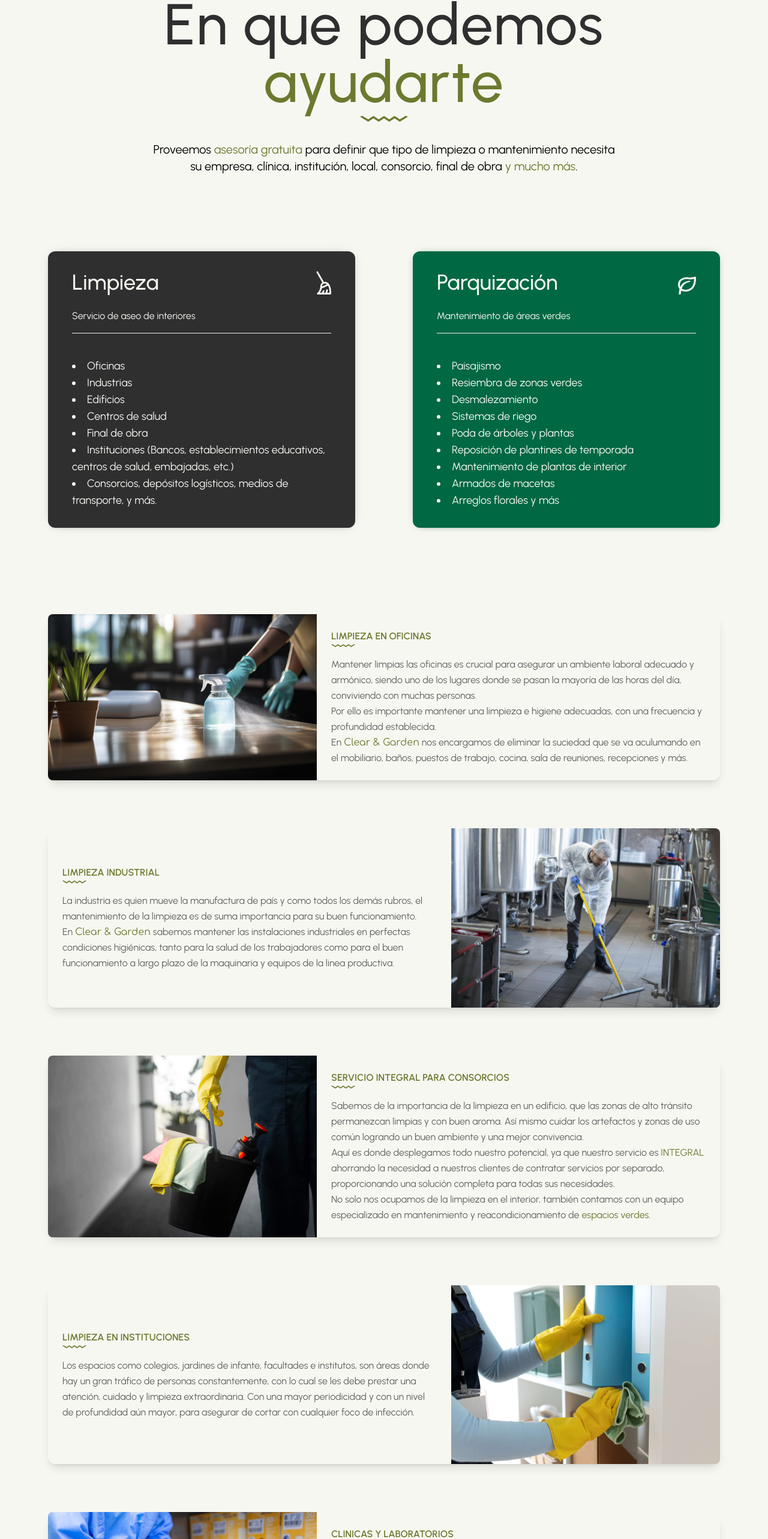
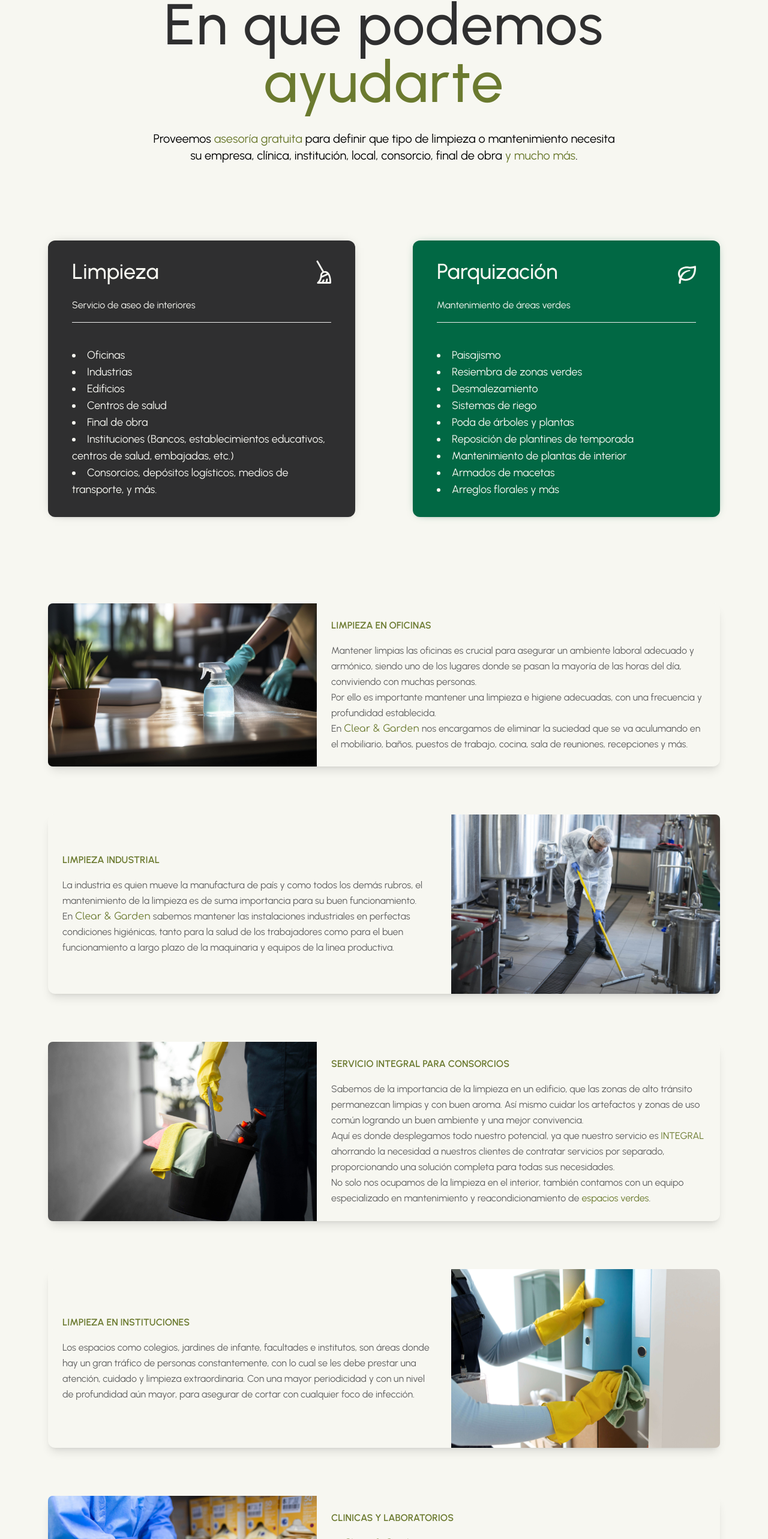
Before and after one commit to estebanPelutiero/clean-and-garden, a React (Vite) app: page / in a window 1280 px wide. Shown: the part 1015-3581 px from the top of the page at 60% size. Built offline with nearby package versions, Linux system fonts and the light colour scheme.

Commit message:
last changes done, page ready for production

```diff
--- a/src/components/ServiceDetail.jsx
+++ b/src/components/ServiceDetail.jsx
@@ -11,7 +11,6 @@ import Industrial from '../assets/imgs/industrial.jpg'
 import Consorcios from '../assets/imgs/HeroImg.jpg'
 import Instituciones from '../assets/imgs/instituciones.jpg'
 import Laboratorios from '../assets/imgs/laboratorios.jpg'
-import Separador from '../assets/svgs/separador.svg'
 import Layout from "./Layout";
 
 const HorizontalCard = () => {
@@ -33,7 +32,6 @@ const HorizontalCard = () => {
         <CardBody>
           <Typography variant="h6" className="mb-4 uppercase font-urbanist text-green">
             Limpieza en oficinas
-            <img className="w-10" src={Separador} />
           </Typography>
           <Typography color="gray" className=" font-normal font-urbanist">
             Mantener limpias las oficinas es crucial para asegurar un ambiente laboral adecuado y armónico, siendo uno de los lugares donde se pasan la mayoría de las horas del día, conviviendo con muchas personas. <br />
@@ -58,7 +56,6 @@ const HorizontalCard = () => {
         <CardBody>
           <Typography variant="h6" className="mb-4 uppercase font-urbanist text-green">
             Limpieza industrial
-            <img className="w-10" src={Separador} />
           </Typography>
           <Typography color="gray" className=" font-normal font-urbanist">
             La industria es quien mueve la manufactura de país y como todos los demás rubros, el mantenimiento de la limpieza es de suma importancia para su buen funcionamiento. <br />
@@ -82,7 +79,6 @@ const HorizontalCard = () => {
         <CardBody>
           <Typography variant="h6" className="mb-4 uppercase font-urbanist text-green">
             Servicio integral para consorcios
-            <img className="w-10" src={Separador} />
           </Typography>
           <Typography color="gray" className=" font-normal font-urbanist">
             Sabemos de la importancia de la limpieza en un edificio, que las zonas de alto tránsito permanezcan limpias y con buen aroma. Así mismo cuidar los artefactos y zonas de uso común logrando un buen ambiente y una mejor convivencia. <br />
@@ -107,7 +103,6 @@ const HorizontalCard = () => {
         <CardBody>
           <Typography variant="h6" className="mb-4 uppercase font-urbanist text-green">
             Limpieza en instituciones
-            <img className="w-10" src={Separador} />
           </Typography>
           <Typography color="gray" className=" font-normal font-urbanist">
           Los espacios como colegios, jardines de infante, facultades e institutos, son áreas donde hay un gran tráfico de personas constantemente, con lo cual se les debe prestar una atención, cuidado y limpieza extraordinaria.
@@ -131,7 +126,6 @@ const HorizontalCard = () => {
         <CardBody>
           <Typography variant="h6" className="mb-4 uppercase font-urbanist text-green">
             Clinicas y laboratorios
-            <img className="w-10" src={Separador} />
           </Typography>
           <Typography color="gray" className=" font-normal font-urbanist">
             En <span className="font-comforta text-green">Clean & Garden</span>  disponemos de personal altamente capacitado y entrenado para ajustarse a los estándares de higiene en recintos de área de salud. <br /> <br />
--- a/src/components/Services.jsx
+++ b/src/components/Services.jsx
@@ -2,14 +2,12 @@ import React from 'react'
 import Layout from './Layout'
 import Escoba from '../assets/svgs/escoba.svg'
 import Hoja from '../assets/svgs/hoja.svg'
-import Separador from '../assets/svgs/separador.svg'
 
 const Services = () => {
   return (
     <Layout>
       <div id='servicios' className='flex flex-col items-start lg:items-center text-start lg:text-center mb-8 lg:tracking-widest'>
         <h1 className='text-5xl md:text-7xl lg:text-8xl text-black font-medium'>En que podemos <span className='text-green'>ayudarte</span></h1>
-        <img src={Separador} className='w-14 lg:w-20 pt-2' />
       </div>
       <div className='mx-auto text-start md:text-center lg:w-[70%] mb-16 lg:mb-32'>
         <p className='text-base lg:text-xl'>
--- a/src/components/WhoWeAre.jsx
+++ b/src/components/WhoWeAre.jsx
@@ -9,7 +9,6 @@ const WhoWeAre = () => {
       <div id="nosotros" className="flex flex-col text-black text-5xl md:text-7xl lg:text-8xl font-medium mb-10 lg:mb-20 text-start">
         <h1 className="w-fit flex flex-col items-end">
           <span className="text-black">Quiénes <span className="text-green">somos</span></span>
-          <img src={Separador} className='w-14 lg:w-20 pt-1' />
         </h1>
       </div>
 
```
Also changed, not shown: src/assets/svgs/separador.svg (deleted).
